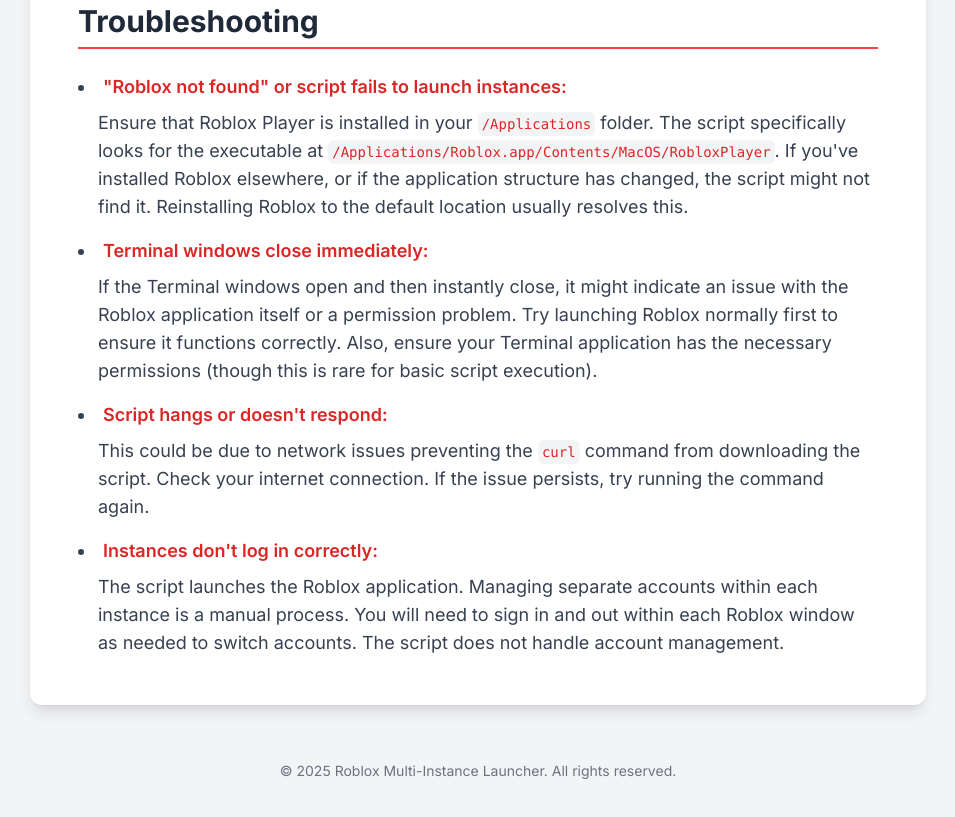
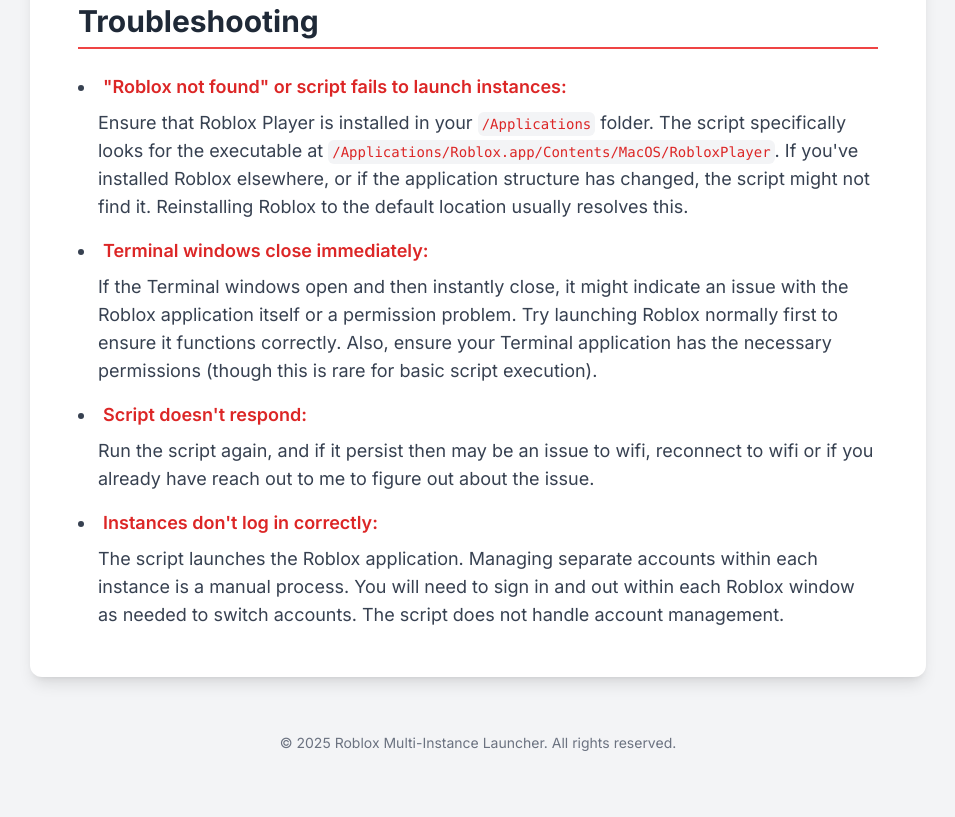
Before and after one commit to OceanBlue010/MCI.github.io, a plain HTML site: page how-to-use.html in a window 1280 px wide. Shown: the part 1751-2568 px from the top of the page, without its empty margins (162-1117 px from the left). After the commit the page ends 2544 px from the top, so only its background shows below. Drawn offline with nearby package versions, Linux system fonts and the light colour scheme.

Commit message:
Update how-to-use.html

```diff
--- a/how-to-use.html
+++ b/how-to-use.html
@@ -125,9 +125,9 @@
                     </p>
                 </li>
                 <li>
-                    <span class="font-semibold text-red-600">Script hangs or doesn't respond:</span>
+                    <span class="font-semibold text-red-600">Script doesn't respond:</span>
                     <p class="ml-5 mt-2">
-                        This could be due to network issues preventing the <code class="bg-gray-100 p-1 rounded-md text-sm font-mono text-red-600">curl</code> command from downloading the script. Check your internet connection. If the issue persists, try running the command again.
+                        Run the script again, and if it persist then may be an issue to wifi, reconnect to wifi or if you already have reach out to me to figure out about the issue.
                     </p>
                 </li>
                 <li>
```
